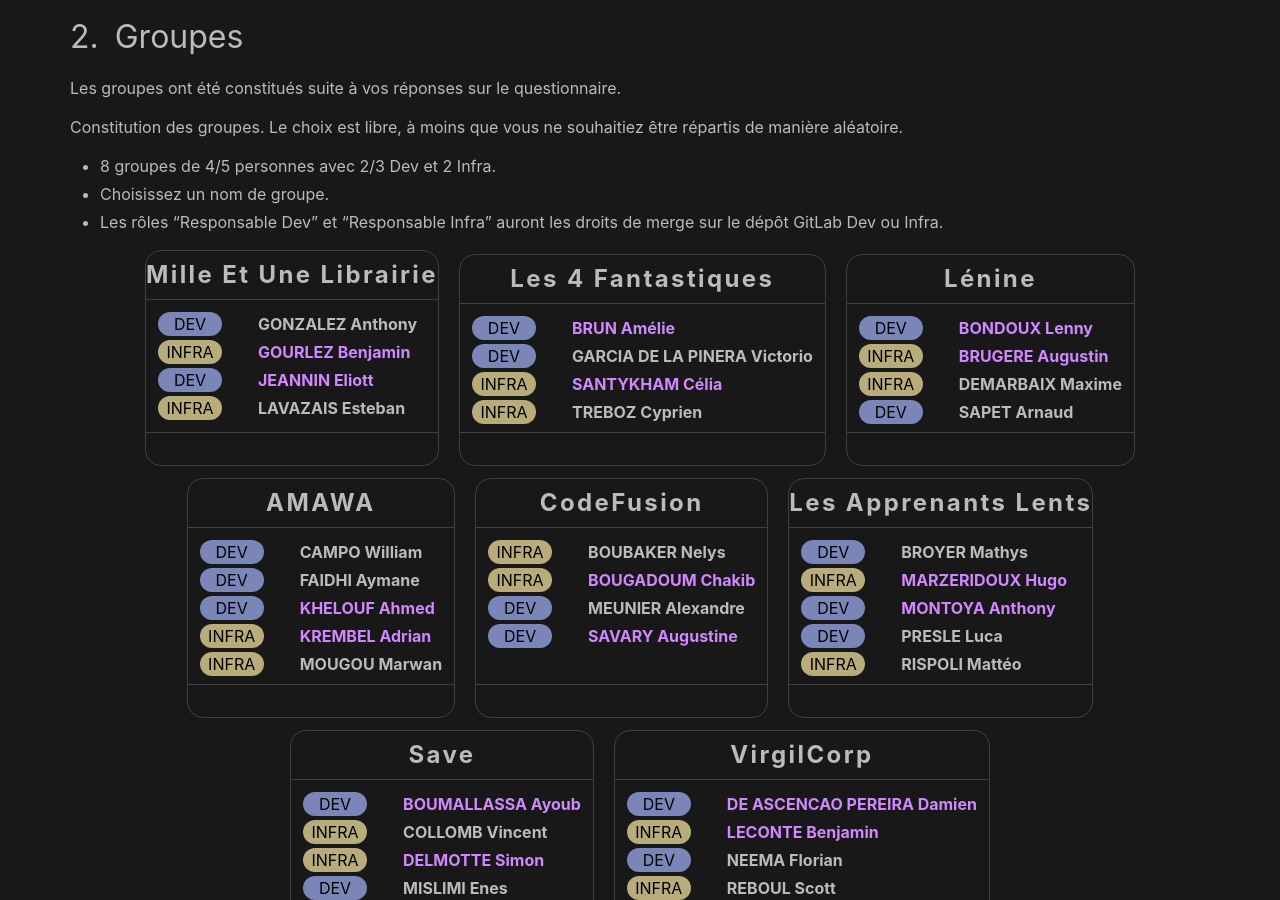
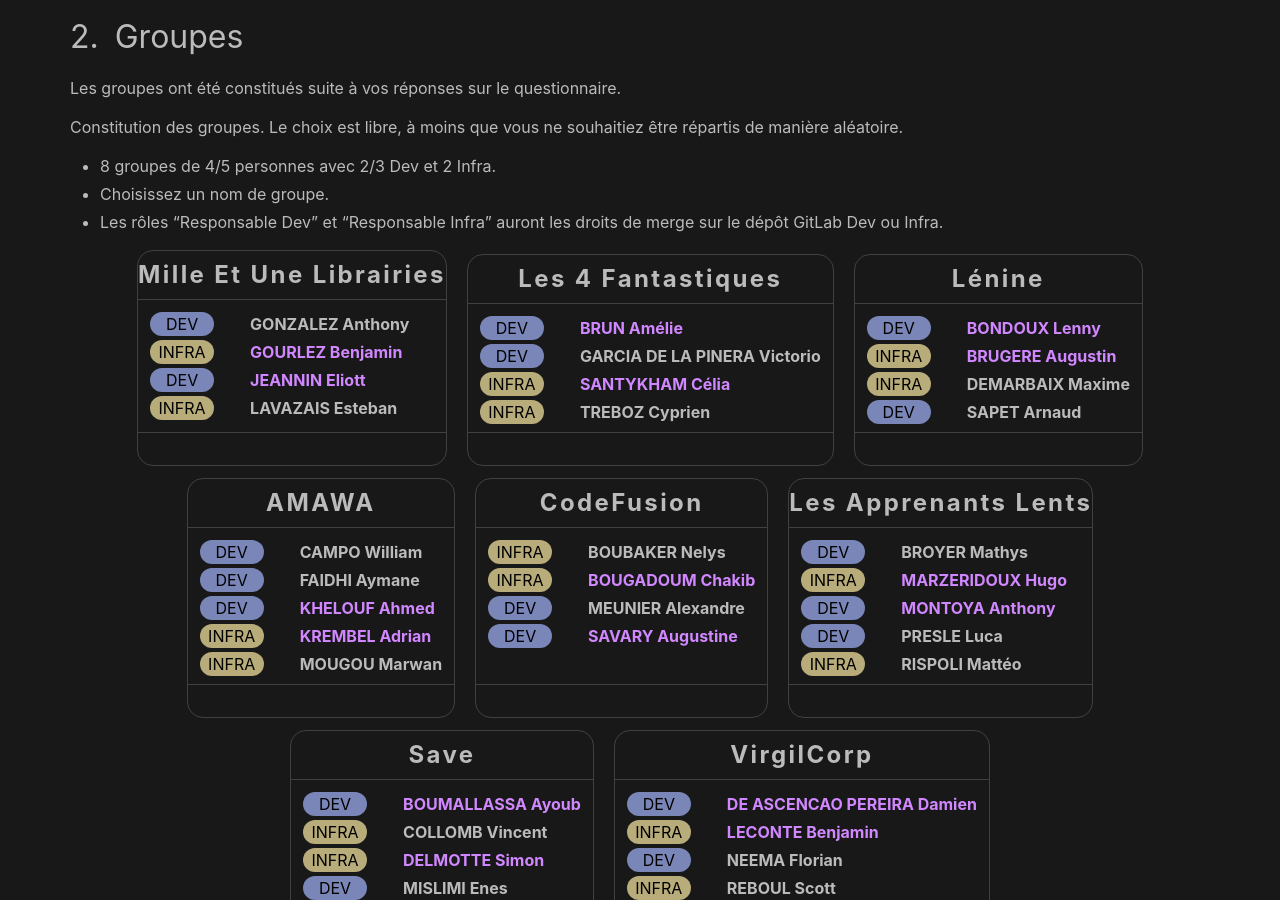
Before and after one commit to 3OLEN/projet-31, a Jekyll site: the page built from docs/_roadmap/01.md, in a window 1280 px wide and 900 px high, scrolled down 872 px. Built offline with Jekyll 4.4.1, drawn with Linux system fonts in a browser that asks for light colours.

Commit message:
:adhesive_bandage: Fix typo

```diff
--- a/docs/_data/students.yaml
+++ b/docs/_data/students.yaml
@@ -110,7 +110,7 @@ roster:
     <<: *ops_group
 
 teams:
-  - name: "Mille Et Une Librairie"
+  - name: "Mille Et Une Librairies"
     gitlab: ""
     members:
       - name: *student_jeannin
```
